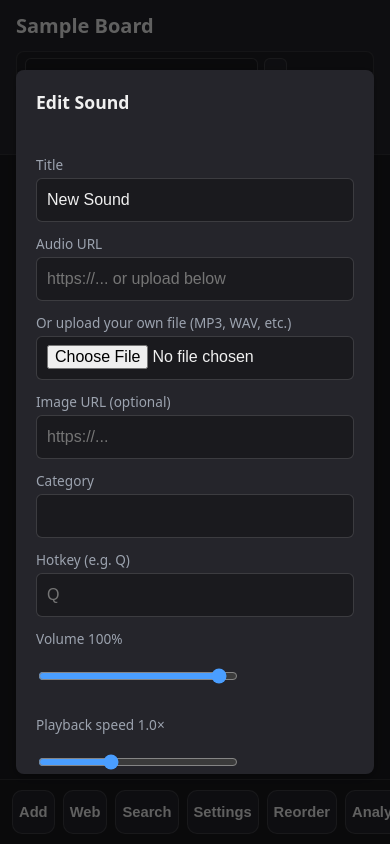
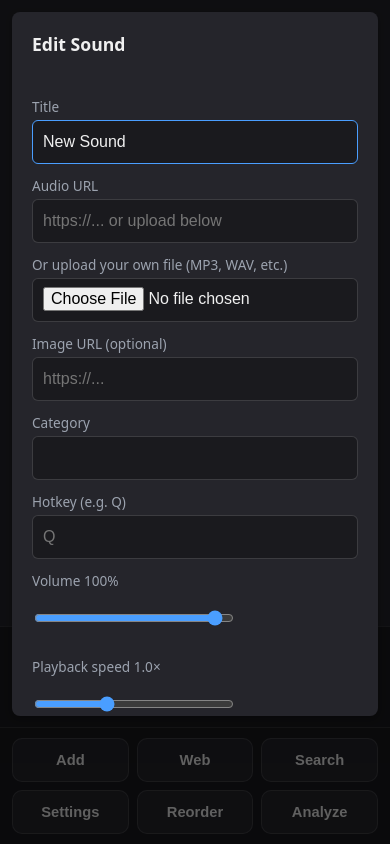
Before and after one commit to nathanksimpson/classsoundboard, a plain HTML site: page index.html in a window 390 px wide. Both pictures are taken after typing "Sample" into the empty fields and a click on the button "Add". Drawn offline with nearby package versions, Linux system fonts and the light colour scheme; no server answers.

Commit message:
Update current app UI behavior and responsive layout.
Includes category suggestion wiring and refined mobile/iPad viewport-safe overlay and toolbar layout adjustments in the current working changes.

Made-with: Cursor

```diff
--- a/index.html
+++ b/index.html
@@ -2,7 +2,7 @@
 <html lang="en">
 <head>
   <meta charset="UTF-8">
-  <meta name="viewport" content="width=device-width, initial-scale=1.0">
+  <meta name="viewport" content="width=device-width, initial-scale=1.0, viewport-fit=cover">
   <title>Soundboard</title>
   <link rel="stylesheet" href="styles.css">
 </head>
--- a/soundboard.js
+++ b/soundboard.js
@@ -441,6 +441,22 @@
     saveToStorage();
     closeModal();
     render();
+  }
+
+  function syncOverlayBodyLock() {
+    if (!document || !document.body) return;
+    const modalOpen = !!(modalEl && !modalEl.hidden);
+    const settingsOpen = !!(settingsScreenEl && !settingsScreenEl.hidden);
+    document.body.classList.toggle('body--overlay-open', modalOpen || settingsOpen);
+  }
+
+  function focusWithoutScroll(el) {
+    if (!el || typeof el.focus !== 'function') return;
+    try {
+      el.focus({ preventScroll: true });
+    } catch (_) {
+      el.focus();
+    }
   }
 
   function openModal(sound) {
@@ -482,7 +498,14 @@
     updateTrimBar(sound && sound.fileUrl && Audio && Audio.getDurationSeconds ? Audio.getDurationSeconds(sound.fileUrl) : null);
     modalEl.classList.add('modal--open');
     modalEl.hidden = false;
+    syncOverlayBodyLock();
     if (modalError) modalError.textContent = '';
+    const titleInput = modalForm.querySelector('[name="title"]');
+    if (titleInput && window && window.requestAnimationFrame) {
+      window.requestAnimationFrame(() => {
+        if (!modalEl.hidden) focusWithoutScroll(titleInput);
+      });
+    }
   }
 
   function updateTrimBar(durationSecArg) {
@@ -598,6 +621,7 @@
       modalEl.classList.remove('modal--open');
       modalEl.hidden = true;
     }
+    syncOverlayBodyLock();
   }
 
   function openSettingsScreen() {
@@ -641,7 +665,8 @@
     settingsScreenEl.hidden = false;
     settingsScreenEl.setAttribute('aria-hidden', 'false');
     settingsScreenEl.classList.add('settings-screen--open');
-    if (settingsSearchEl) settingsSearchEl.focus();
+    syncOverlayBodyLock();
+    focusWithoutScroll(settingsSearchEl);
   }
 
   function closeSettingsScreen() {
@@ -649,6 +674,7 @@
     settingsScreenEl.classList.remove('settings-screen--open');
     settingsScreenEl.hidden = true;
     settingsScreenEl.setAttribute('aria-hidden', 'true');
+    syncOverlayBodyLock();
   }
 
   function parseBlerpSoundId(url) {
--- a/styles.css
+++ b/styles.css
@@ -9,6 +9,28 @@
   --danger: #ef4444;
   --radius: 8px;
   --shadow: 0 2px 8px rgba(0,0,0,0.3);
+  --space-2: 8px;
+  --space-3: 12px;
+  --space-4: 16px;
+  --touch-target-min: 44px;
+  --safe-top: env(safe-area-inset-top, 0px);
+  --safe-bottom: env(safe-area-inset-bottom, 0px);
+  --viewport-height: 100vh;
+  --mobile-overlay-offset: 140px;
+  --panel-max-height: min(92vh, calc(var(--viewport-height) - (2 * var(--space-4))));
+  --panel-mobile-max-height: calc(var(--viewport-height) - var(--mobile-overlay-offset) - var(--safe-bottom));
+}
+
+@supports (height: 100svh) {
+  :root {
+    --viewport-height: 100svh;
+  }
+}
+
+@supports (height: 100dvh) {
+  :root {
+    --viewport-height: 100dvh;
+  }
 }
 
 *,
@@ -22,11 +44,16 @@ body {
   font-family: system-ui, -apple-system, Segoe UI, Roboto, sans-serif;
   background: var(--bg);
   color: var(--text);
-  min-height: 100vh;
+  min-height: var(--viewport-height);
+  overscroll-behavior-y: none;
+}
+
+body.body--overlay-open {
+  overflow: hidden;
 }
 
 .header {
-  padding: 12px 16px;
+  padding: calc(var(--space-3) + var(--safe-top)) var(--space-4) var(--space-3);
   background: var(--surface);
   border-bottom: 1px solid rgba(255,255,255,0.06);
   position: sticky;
@@ -209,7 +236,7 @@ body {
 }
 
 .main {
-  padding: 16px;
+  padding: var(--space-4);
   max-width: 1200px;
   margin: 0 auto;
 }
@@ -225,7 +252,7 @@ body {
   display: flex;
   align-items: center;
   justify-content: center;
-  padding: 16px;
+  padding: calc(var(--space-3) + var(--safe-top)) var(--space-3) calc(var(--space-3) + var(--safe-bottom));
 }
 
 .settings-screen[hidden] {
@@ -245,7 +272,7 @@ body {
 .settings-screen__panel {
   position: relative;
   width: min(1100px, 96vw);
-  max-height: 92vh;
+  max-height: var(--panel-max-height);
   overflow: hidden;
   background: var(--surface);
   border-radius: var(--radius);
@@ -301,6 +328,8 @@ body {
 
 .settings-list {
   overflow: auto;
+  overscroll-behavior: contain;
+  -webkit-overflow-scrolling: touch;
   padding: 12px;
   display: flex;
   flex-direction: column;
@@ -416,7 +445,9 @@ body {
 .category__count {
   color: var(--text-muted);
   font-size: 0.85rem;
-  white-space: nowrap;
+  white-space: normal;
+  overflow-wrap: anywhere;
+  text-align: right;
 }
 
 .category__body {
@@ -560,7 +591,7 @@ body {
   display: flex;
   align-items: center;
   justify-content: center;
-  padding: 16px;
+  padding: calc(var(--space-3) + var(--safe-top)) var(--space-3) calc(var(--space-3) + var(--safe-bottom));
 }
 
 .modal[hidden] {
@@ -588,8 +619,10 @@ body {
   padding: 20px;
   max-width: 420px;
   width: 100%;
-  max-height: 90vh;
+  max-height: var(--panel-max-height);
   overflow-y: auto;
+  overscroll-behavior: contain;
+  -webkit-overflow-scrolling: touch;
   box-shadow: var(--shadow);
 }
 
@@ -737,38 +770,29 @@ body {
   margin-top: 2px;
 }
 
-/* Touch targets at least 48px */
-@media (max-width: 700px) {
-  .grid {
-    grid-template-columns: repeat(auto-fill, minmax(min(48px, 100%), 1fr));
-    min-height: 48px;
-  }
-  .tile {
-    min-height: 48px;
-  }
-  .grid-groups {
-    grid-template-columns: 1fr;
-  }
-}
-
 /* iPad / touch-first ergonomics */
 @media (max-width: 1100px) {
   .toolbar {
+    position: relative;
     overflow-x: auto;
     flex-wrap: nowrap;
     padding-bottom: 4px;
     -webkit-overflow-scrolling: touch;
+    scroll-snap-type: x proximity;
+    -webkit-mask-image: linear-gradient(to right, transparent 0, #000 14px, #000 calc(100% - 18px), transparent 100%);
+    mask-image: linear-gradient(to right, transparent 0, #000 14px, #000 calc(100% - 18px), transparent 100%);
   }
 
   .toolbar > * {
     flex: 0 0 auto;
+    scroll-snap-align: start;
   }
 
   .btn,
   .search__clear,
   .category__header,
   .tile__edit {
-    min-height: 44px;
+    min-height: var(--touch-target-min);
   }
 
   .search {
@@ -778,7 +802,7 @@ body {
 
   .search__input {
     width: 100%;
-    min-height: 44px;
+    min-height: var(--touch-target-min);
     font-size: 1rem;
   }
 
@@ -798,12 +822,12 @@ body {
   }
 
   .field__input {
-    min-height: 44px;
+    min-height: var(--touch-target-min);
     font-size: 1rem;
   }
 
   .main {
-    padding-bottom: 92px;
+    padding-bottom: calc(92px + var(--safe-bottom));
   }
 
   .quick-bar {
@@ -815,14 +839,14 @@ body {
     display: grid;
     grid-template-columns: repeat(6, 1fr);
     gap: 8px;
-    padding: 10px 12px calc(10px + env(safe-area-inset-bottom, 0px));
+    padding: 10px 12px calc(10px + var(--safe-bottom));
     background: rgba(26, 26, 30, 0.96);
     border-top: 1px solid rgba(255,255,255,0.10);
     backdrop-filter: blur(8px);
   }
 
   .quick-bar__btn {
-    min-height: 44px;
+    min-height: var(--touch-target-min);
     border-radius: 10px;
     border: 1px solid rgba(255,255,255,0.12);
     background: var(--surface);
@@ -837,25 +861,34 @@ body {
   }
 
   .settings-screen {
-    padding: 8px 8px calc(8px + 110px + env(safe-area-inset-bottom, 0px));
+    align-items: flex-start;
+    overflow-y: auto;
+    -webkit-overflow-scrolling: touch;
+    padding: calc(8px + var(--safe-top)) 8px calc(8px + 110px + var(--safe-bottom));
   }
 
   .settings-screen__panel {
     width: 100%;
-    max-height: 96vh;
+    max-height: min(96vh, var(--panel-mobile-max-height));
   }
 
   .settings-screen__panel,
   .modal__panel {
-    max-height: calc(100vh - 140px - env(safe-area-inset-bottom, 0px));
+    max-height: var(--panel-mobile-max-height);
   }
 
   .settings-list {
-    padding-bottom: calc(16px + 70px + env(safe-area-inset-bottom, 0px));
+    padding-bottom: calc(16px + 70px + var(--safe-bottom));
   }
 
   .modal__panel {
-    padding-bottom: calc(20px + 70px + env(safe-area-inset-bottom, 0px));
+    padding-bottom: calc(20px + 70px + var(--safe-bottom));
+  }
+
+  .modal {
+    align-items: flex-start;
+    overflow-y: auto;
+    -webkit-overflow-scrolling: touch;
   }
 
   .settings-screen__header {
@@ -880,3 +913,60 @@ body {
     max-width: none;
   }
 }
+
+@media (max-width: 700px) {
+  .toolbar {
+    overflow: visible;
+    flex-wrap: wrap;
+    padding-bottom: 0;
+    scroll-snap-type: none;
+    -webkit-mask-image: none;
+    mask-image: none;
+  }
+
+  .toolbar > * {
+    flex: 1 1 calc(50% - var(--space-2));
+    min-width: min(160px, 100%);
+  }
+
+  .search,
+  .toolbar__status {
+    flex-basis: 100%;
+  }
+
+  .grid {
+    grid-template-columns: repeat(auto-fill, minmax(132px, 1fr));
+    min-height: 120px;
+  }
+
+  .tile {
+    min-height: 120px;
+  }
+
+  .header__global-volume {
+    flex-wrap: wrap;
+  }
+
+  .global-volume__slider {
+    width: min(220px, 100%);
+  }
+
+  .grid-groups {
+    grid-template-columns: 1fr;
+  }
+}
+
+@media (max-width: 420px) {
+  .toolbar > * {
+    flex-basis: 100%;
+  }
+
+  .quick-bar {
+    grid-template-columns: repeat(3, 1fr);
+  }
+
+  .main {
+    padding-left: var(--space-3);
+    padding-right: var(--space-3);
+  }
+}
```
